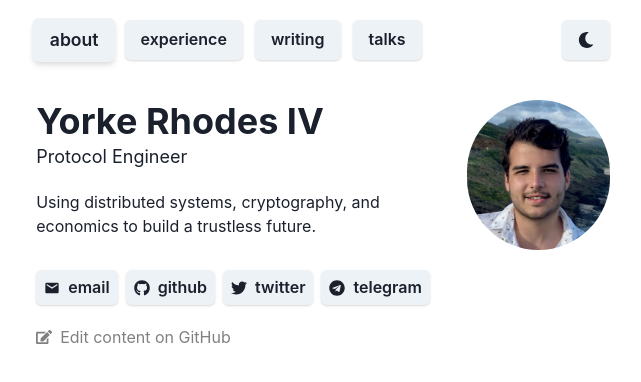
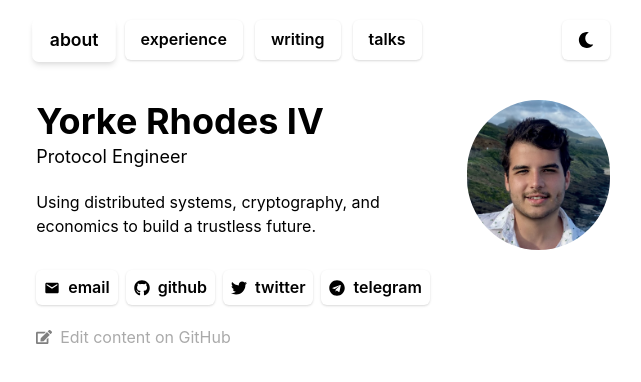
Before and after one commit to yorhodes/website, a Next.js app: page / in a window 1280 px wide. Shown: the top 382 px of the page, without its empty margins (317-958 px from the left). Built offline with nearby package versions, Linux system fonts and the light colour scheme.

Commit message:
Make dark mode colors grayscale

```diff
--- a/theme.ts
+++ b/theme.ts
@@ -7,6 +7,12 @@ const config: ThemeConfig = {
 
 const theme = extendTheme({
   config,
+  colors: {
+    transparent: 'transparent',
+    black: '#000',
+    white: '#fff',
+    gray: '#aaa'
+  },
   styles: {
     global: {
       button: {
```
